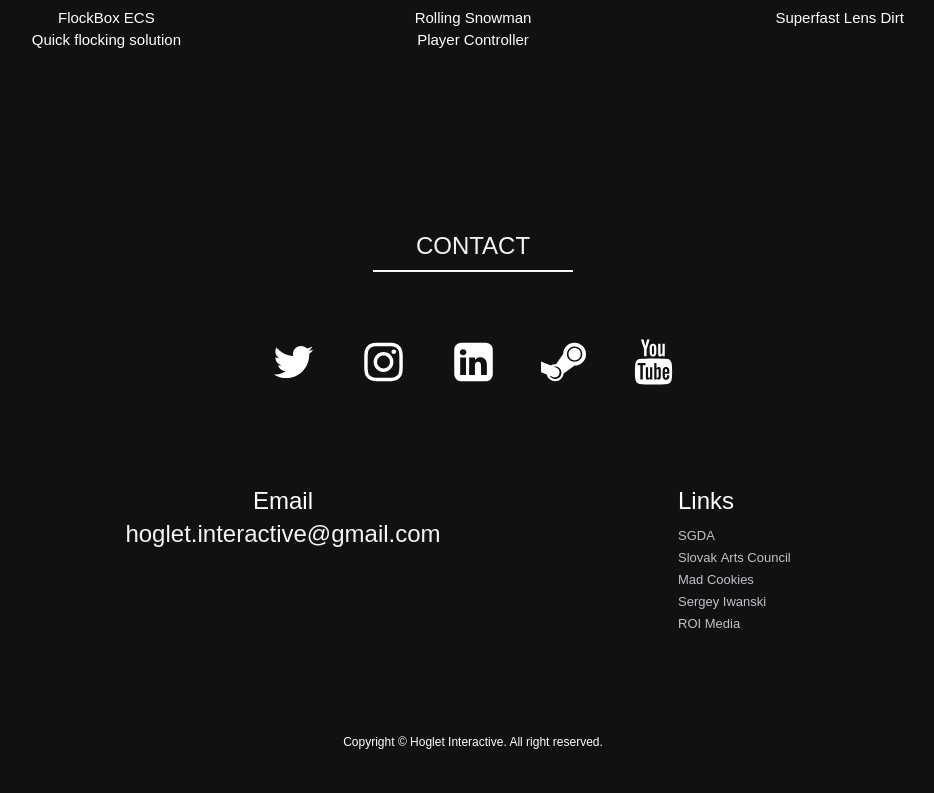
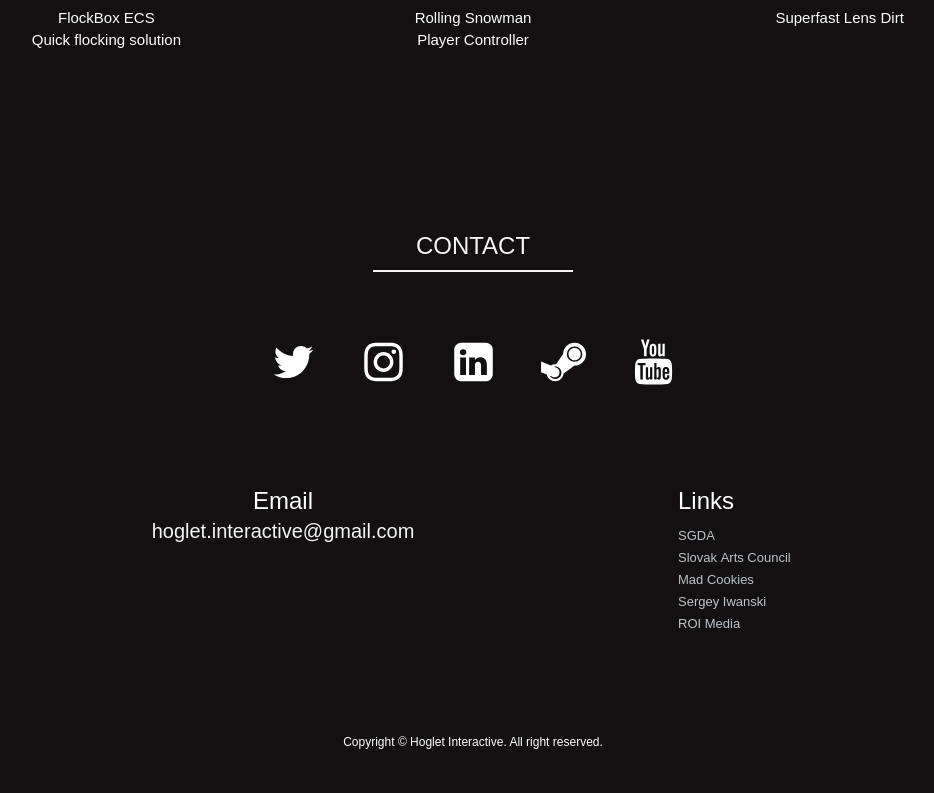
Before and after one commit to Sunigames/Sunigames.github.io, a plain HTML site: page index.html in a window 1280 px wide. Shown: the part 1578-2371 px from the top of the page, without its empty margins (167-1101 px from the left). Drawn offline with Linux system fonts and the light colour scheme.

Commit message:
mailsize

```diff
--- a/css/index.css
+++ b/css/index.css
@@ -1965,7 +1965,7 @@ input:focus, textarea:focus, select:focus
    background-image: none;
    border: 0px solid #000000;
    border-radius: 0px;
-   padding: 10px 0 10px 0;
+   padding: 10px 2px 10px 2px;
    margin: 0;
    text-align: center;
 }
--- a/index.html
+++ b/index.html
@@ -288,7 +288,7 @@ $(document).ready(function()
 <span style="color:#FFFFFF;font-family:Arial;font-size:24px;">Email</span>
 </div>
 <div id="wb_Text3">
-<span style="color:#FFFFFF;font-family:Arial;font-size:24px;"><a href="mailto:hoglet.interactive@gmail.com">hoglet.interactive@gmail.com</a></span>
+<span style="color:#FFFFFF;font-family:Arial;font-size:20px;"><a href="mailto:hoglet.interactive@gmail.com">hoglet.interactive@gmail.com</a></span>
 </div>
 </div>
 <div class="col-2">
```
